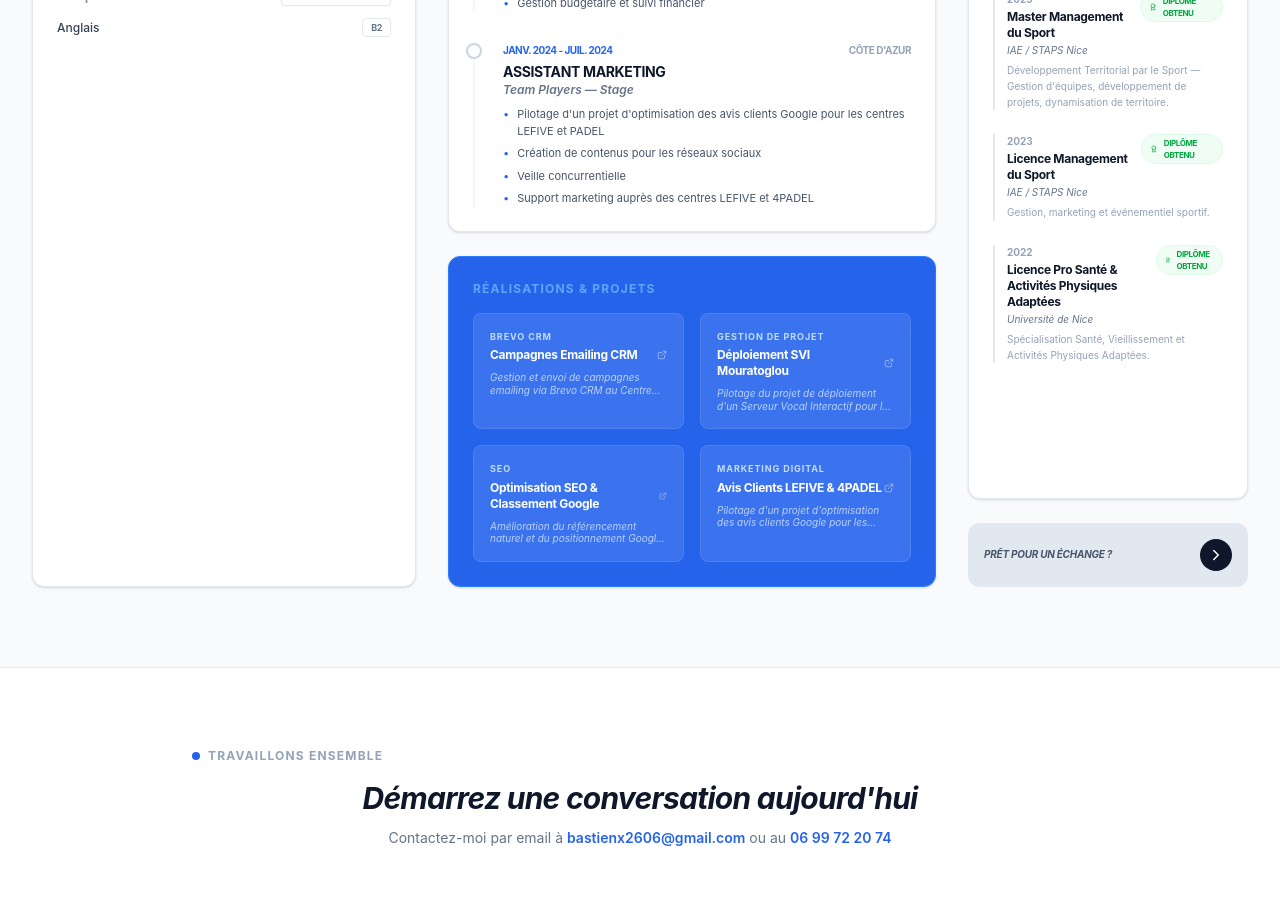
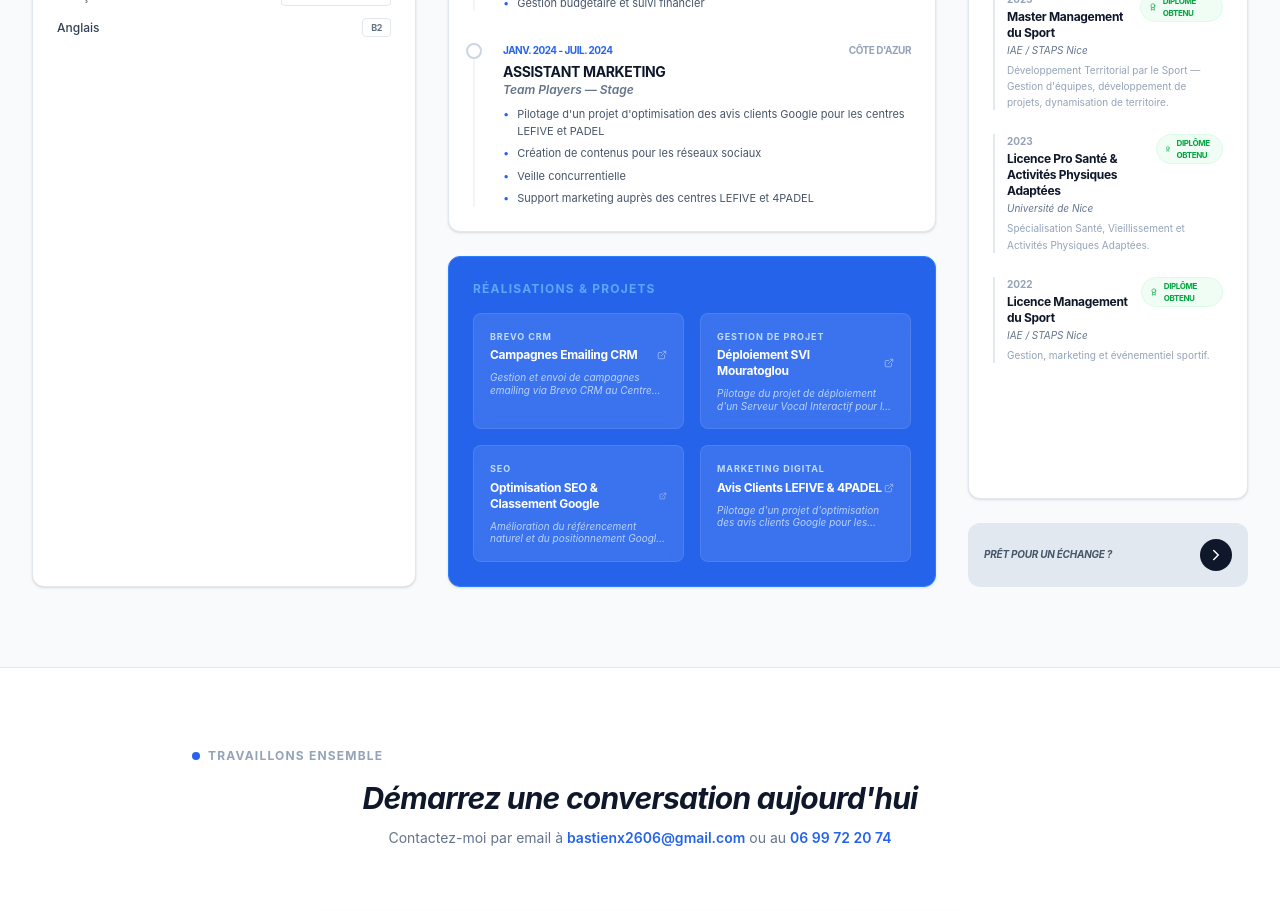
Before and after one commit to bastienx2606-create/Bastien-XERRI, a React (Vite) app: page / in a window 1280 px wide. Shown: the part 940-1851 px from the top of the page. Built offline with nearby package versions, Linux system fonts and the light colour scheme.

Commit message:
Fix education order: Management du Sport (2022) before SVAPA (2023)

```diff
--- a/src/constants.ts
+++ b/src/constants.ts
@@ -64,18 +64,18 @@ export const CV_DATA = {
       info: "Développement Territorial par le Sport — Gestion d'équipes, développement de projets, dynamisation de territoire.",
     },
     {
+      degree: "Licence Pro Santé & Activités Physiques Adaptées",
+      school: "Université de Nice",
+      period: "2023",
+      status: "Diplôme obtenu",
+      info: "Spécialisation Santé, Vieillissement et Activités Physiques Adaptées.",
+    },
+    {
       degree: "Licence Management du Sport",
       school: "IAE / STAPS Nice",
-      period: "2023",
+      period: "2022",
       status: "Diplôme obtenu",
       info: "Gestion, marketing et événementiel sportif.",
-    },
-    {
-      degree: "Licence Pro Santé & Activités Physiques Adaptées",
-      school: "Université de Nice",
-      period: "2022",
-      status: "Diplôme obtenu",
-      info: "Spécialisation Santé, Vieillissement et Activités Physiques Adaptées.",
     },
   ],
   skillGroups: [
```
